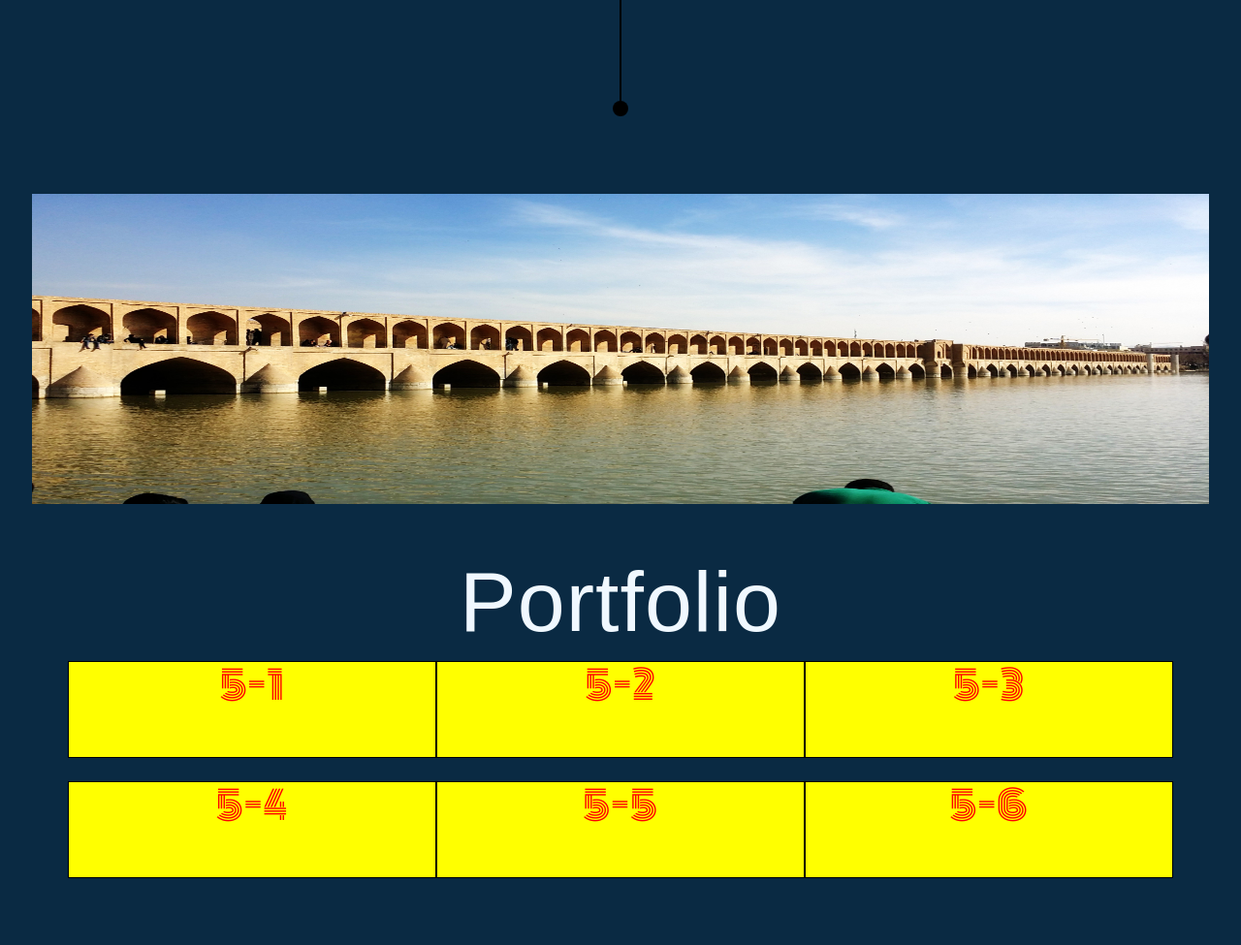
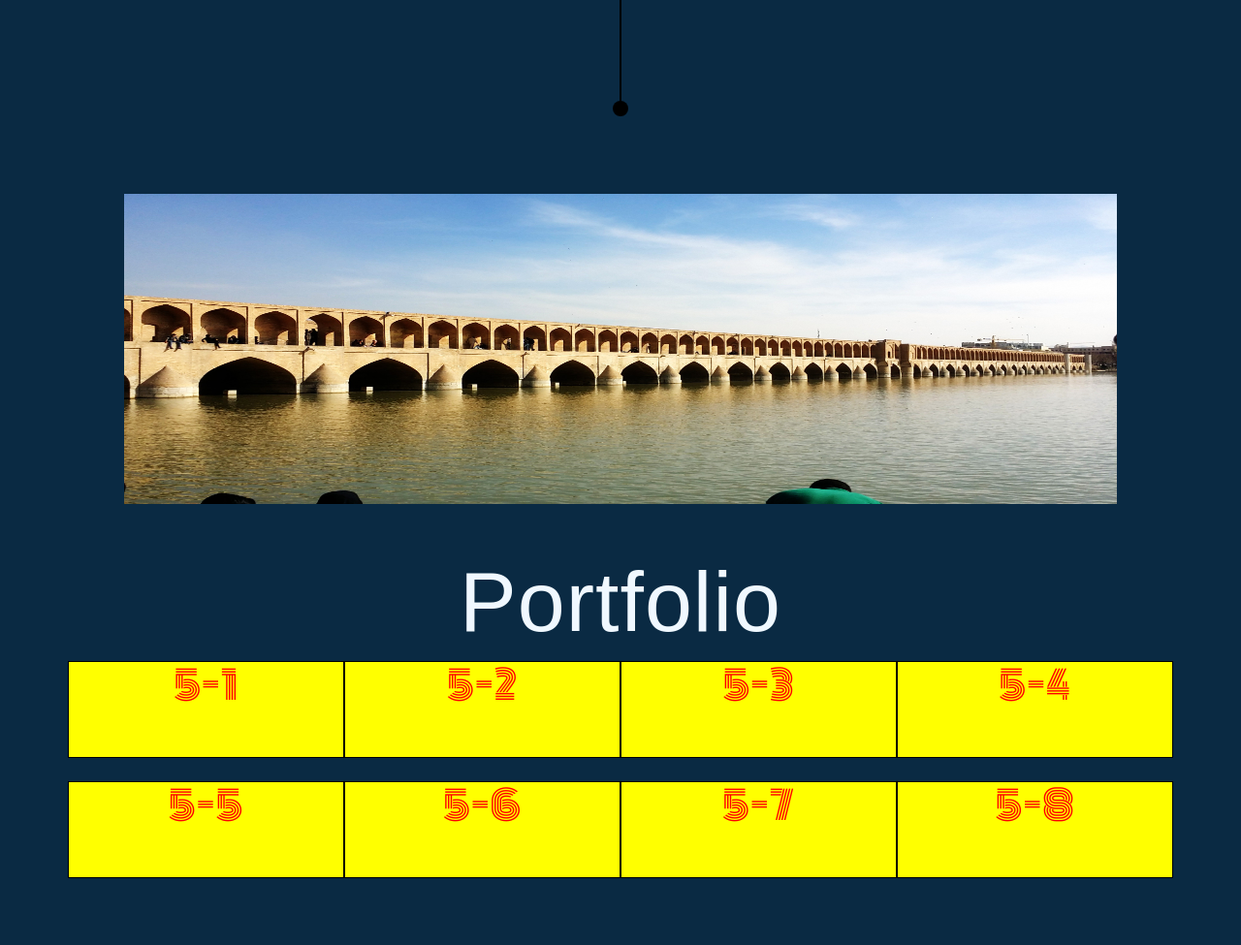
Before and after one commit to jimwu0614/HW_ResumeWork, a PHP site: page / in a window 1280 px wide. Shown: the part 2914-3889 px from the top of the page at 97% size. Run offline with PHP 8.4, Linux system fonts and the light colour scheme; some libraries are stand-ins or nearby versions; some web fonts are replaced.

Commit message:
完成後臺登入區

```diff
--- /dev/null
+++ b/back.php
@@ -0,0 +1,5 @@
+<?php
+if(!isset($_SESSION['admin'])){
+    header("./index.html");
+}
+?>
--- a/css/main.css
+++ b/css/main.css
@@ -209,6 +209,8 @@ article{
 .connect{
     height: 40vh;
     position: relative;
+    max-width: 80vw;
+    margin: 0 auto;
 }
 
 .connect img{
--- a/index.html
+++ b/index.html
@@ -45,6 +45,7 @@
 
 <body>
     <!-- 頁首區 -->
+    <!-- 導覽列 -->
     <nav class="navbar navbar-expand-md navbar-light bg-light " id="top_nav_bar">
 
         <button class="navbar-toggler" type="button" data-toggle="collapse" data-target="#navbarNav"
@@ -74,12 +75,35 @@
                 </li>
 
                 <li class="nav-item">
-                    <a class="nav-link" id="nav_" href="./login.php">Admin Login</a>
+                    <a class="nav-link" id="nav_" type="button" data-toggle="modal" data-target="#loginModal">Admin
+                        Login</a>
                 </li>
 
             </ul>
         </div>
     </nav>
+    <!-- 導覽列 END -->
+
+
+    <!-- 登入用 Modal -->
+    <div class="modal fade" id="loginModal">
+        <div class="modal-dialog modal-dialog-centered">
+            <div class="modal-content">
+                <!-- Modal body -->
+                <div class="modal-body">
+                    <form action="./back.html" method="post" class="text-center">
+                        <input type="text" class="form-control w-50 m-auto" placeholder="Account">
+                        <input type="password" class="form-control w-50 m-auto" placeholder="Password">
+                        <hr>
+                        <button type="submit" class="btn btn-success" >Submit</button>
+                        <button type="reset" class="btn btn-info" >Reset</button>
+                        <button type="button" class="btn btn-danger" data-dismiss="modal">Close</button>
+                    </form>
+                </div>
+            </div>
+        </div>
+    </div>
+    <!-- 登入用 Modal END -->
 
     <!-- 捲動式圖片 -->
     <section class="col-md HeadPic">
@@ -98,6 +122,7 @@
 
 
     <!-- 內文主體 -->
+
     <!-- 自我介紹 -->
     <article class="container mt-5">
         <div class="row row1">
@@ -152,7 +177,8 @@
                         <div class="line"></div>
 
                         <div class="section">
-                            <div class="bead"><span class="odd_icon"><i class="fa-solid fa-graduation-cap"></i></span></div>
+                            <div class="bead"><span class="odd_icon"><i class="fa-solid fa-graduation-cap"></i></span>
+                            </div>
                             <div class="content">
                                 <h3 class="timeline_header">Workforce Development Agency,Taiwan</h3>
                                 <h4 class="timeline_subheader">2022/03/28~2022/09/15</h4>
@@ -180,7 +206,8 @@
 
 
                         <div class="section">
-                            <div class="bead"><span class="odd_icon"><i class="fa-solid fa-graduation-cap"></i></span></div>
+                            <div class="bead"><span class="odd_icon"><i class="fa-solid fa-graduation-cap"></i></span>
+                            </div>
                             <div class="content">
                                 <h2 class="timeline_header">Chinese Culture University</h2>
                                 <h4 class="timeline_subheader">2011/09~2013/01</h4>
@@ -214,23 +241,29 @@
             </div>
             <div class="col-12 col-md-12 trigger" id="trigger_Portfolio"></div>
 
-            <div class="col-12 col-md-4 bg mb-4">
+            <div class="col-12 col-md-3 bg mb-4">
                 <h1 style="color: red;">5-1</h1>
             </div>
-            <div class="col-12 col-md-4 bg mb-4">
+            <div class="col-12 col-md-3 bg mb-4">
                 <h1 style="color: red;">5-2</h1>
             </div>
-            <div class="col-12 col-md-4 bg mb-4">
+            <div class="col-12 col-md-3 bg mb-4">
                 <h1 style="color: red;">5-3</h1>
             </div>
-            <div class="col-12 col-md-4 bg mb-4">
+            <div class="col-12 col-md-3 bg mb-4">
                 <h1 style="color: red;">5-4</h1>
             </div>
-            <div class="col-12 col-md-4 bg mb-4">
+            <div class="col-12 col-md-3 bg mb-4">
                 <h1 style="color: red;">5-5</h1>
             </div>
-            <div class="col-12 col-md-4 bg mb-4">
+            <div class="col-12 col-md-3 bg mb-4">
                 <h1 style="color: red;">5-6</h1>
+            </div>
+            <div class="col-12 col-md-3 bg mb-4">
+                <h1 style="color: red;">5-7</h1>
+            </div>
+            <div class="col-12 col-md-3 bg mb-4">
+                <h1 style="color: red;">5-8</h1>
             </div>
         </div>
     </article>
```
Also changed, not shown: chk.php (added, +19 -0 lines), login.php (deleted).
